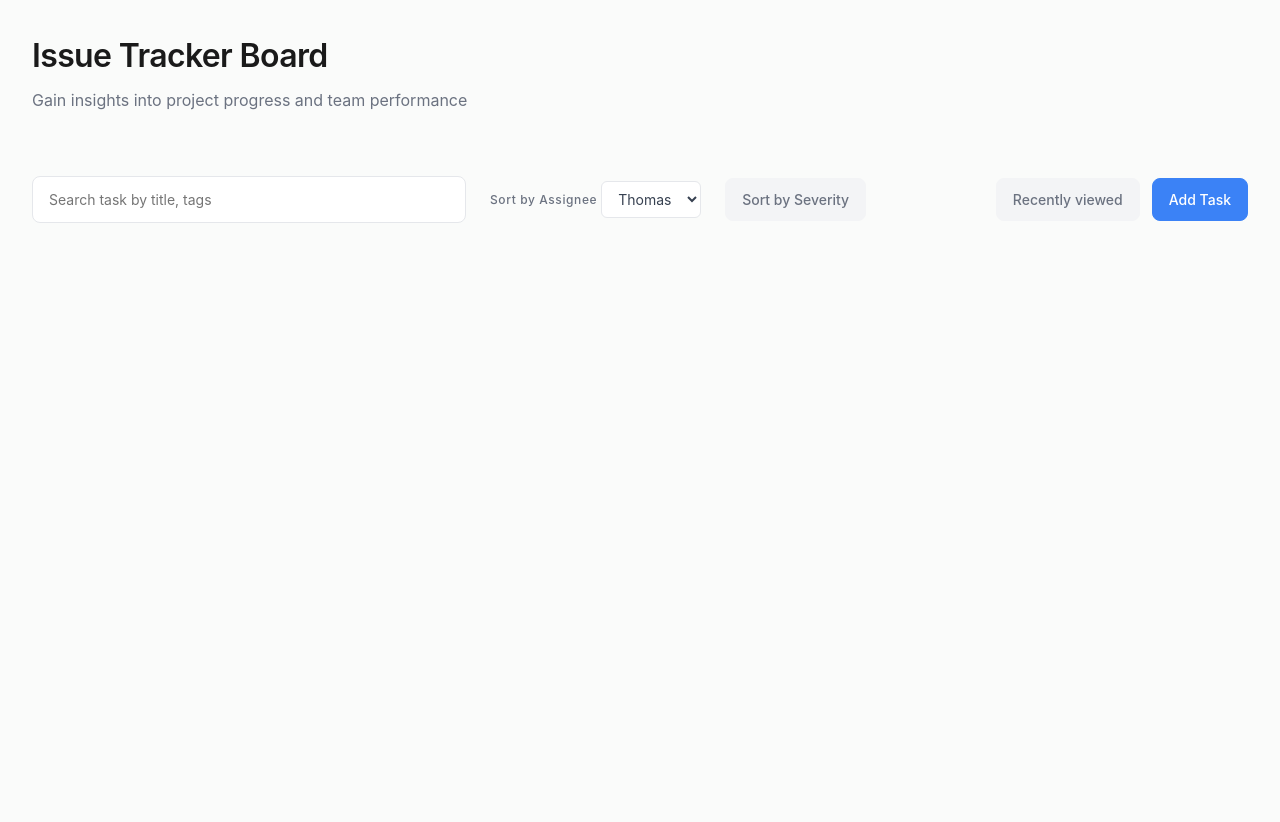
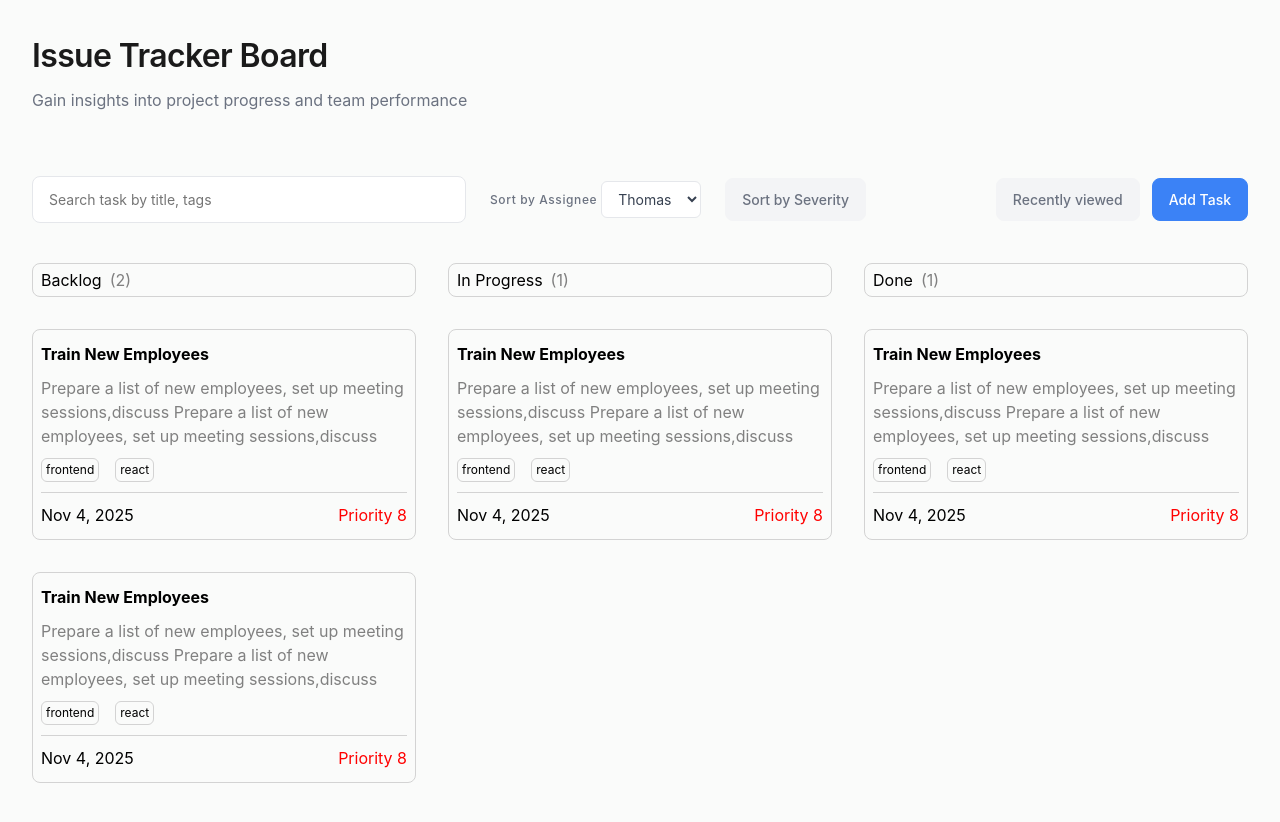
Before and after one commit to MashoAdo/issue-board, a React (Vite) app: page /board in a window 1280 px wide. Shown: the top 822 px of the page. Built offline with nearby package versions, Linux system fonts and the light colour scheme; the HTML template or start-up script is replaced by a standard one.

Commit message:
chore: implement tasks board

```diff
--- /dev/null
+++ b/src/components/taskBoard/TaskColumn.tsx
@@ -0,0 +1,81 @@
+type TTask = {
+	id: number;
+	title: string;
+	description: string;
+	dateCreated: string;
+	tags: string[];
+	severity: number;
+	userDefinedRank: number;
+};
+
+interface TaskColumnProps {
+	title: string;
+	tasks: TTask[];
+}
+
+function TaskColumn({ title, tasks }: TaskColumnProps) {
+	const count = tasks.length;
+
+	return (
+		<div style={{ flex: 1 }}>
+			<div
+				style={{
+					display: "flex",
+					border: "1px solid lightgray",
+					borderRadius: "8px",
+					padding: "4px 8px",
+				}}
+			>
+				<p>{title}</p>
+				<span style={{ marginLeft: "8px", color: "gray" }}>({count})</span>
+			</div>
+
+			<div>
+				{tasks.map((task) => (
+					<div key={task.id} style={{ height: "100%", marginTop: "32px" }}>
+						<div
+							style={{
+								display: "flex",
+								flexDirection: "column",
+								gap: "10px",
+								border: "1px solid lightgray",
+								borderRadius: "8px",
+								padding: "12px 8px",
+							}}
+						>
+							<h4>{task.title}</h4>
+
+							<p style={{ color: "gray" }}>{task.description}</p>
+
+							<div style={{ display: "flex", gap: "16px" }}>
+								{task.tags.map((tag, idx) => (
+									<div
+										key={idx}
+										style={{
+											border: "1px solid lightgray",
+											borderRadius: "6px",
+											padding: "2px 4px",
+											fontSize: "12px",
+										}}
+									>
+										{tag}
+									</div>
+								))}
+							</div>
+
+							<div style={{ backgroundColor: "lightgray", height: "1px" }}></div>
+
+							<div style={{ display: "flex", justifyContent: "space-between" }}>
+								<div>{task.dateCreated}</div>
+
+								<div style={{ color: "red" }}>Priority {task.severity}</div>
+							</div>
+						</div>
+					</div>
+				))}
+			</div>
+		</div>
+	);
+}
+
+export default TaskColumn;
--- a/src/features/tasks/Tasks.tsx
+++ b/src/features/tasks/Tasks.tsx
@@ -1,3 +1,4 @@
+import TaskColumn from "../../components/taskBoard/TaskColumn";
 import "./Tasks.css";
 
 function Tasks() {
@@ -42,6 +43,75 @@ function Tasks() {
 					</button>
 				</div>
 			</div>
+
+			<div
+				style={{
+					display: "flex",
+					justifyContent: "stretch",
+					gap: "32px",
+					width: "100%",
+					marginTop: "40px",
+					height: "100%",
+				}}
+			>
+				<TaskColumn
+					title="Backlog"
+					tasks={[
+						{
+							id: 1,
+							title: "Train New Employees",
+							description:
+								"Prepare a list of new employees, set up meeting sessions,discuss Prepare a list of new employees, set up meeting sessions,discuss",
+							tags: ["frontend", "react"],
+							dateCreated: "Nov 4, 2025",
+							severity: 8,
+							userDefinedRank: 1,
+						},
+						{
+							id: 1,
+							title: "Train New Employees",
+							description:
+								"Prepare a list of new employees, set up meeting sessions,discuss Prepare a list of new employees, set up meeting sessions,discuss",
+							tags: ["frontend", "react"],
+							dateCreated: "Nov 4, 2025",
+							severity: 8,
+							userDefinedRank: 1,
+						},
+					]}
+				/>
+
+				<TaskColumn
+					title="In Progress"
+					tasks={[
+						{
+							id: 1,
+							title: "Train New Employees",
+							description:
+								"Prepare a list of new employees, set up meeting sessions,discuss Prepare a list of new employees, set up meeting sessions,discuss",
+							tags: ["frontend", "react"],
+							dateCreated: "Nov 4, 2025",
+							severity: 8,
+							userDefinedRank: 1,
+						},
+					]}
+				/>
+
+				<TaskColumn
+					title="Done"
+					tasks={[
+						{
+							id: 1,
+							title: "Train New Employees",
+							description:
+								"Prepare a list of new employees, set up meeting sessions,discuss Prepare a list of new employees, set up meeting sessions,discuss",
+							tags: ["frontend", "react"],
+							dateCreated: "Nov 4, 2025",
+							severity: 8,
+							userDefinedRank: 1,
+						},
+					]}
+				/>
+			</div>
 		</div>
 	);
 }
```
